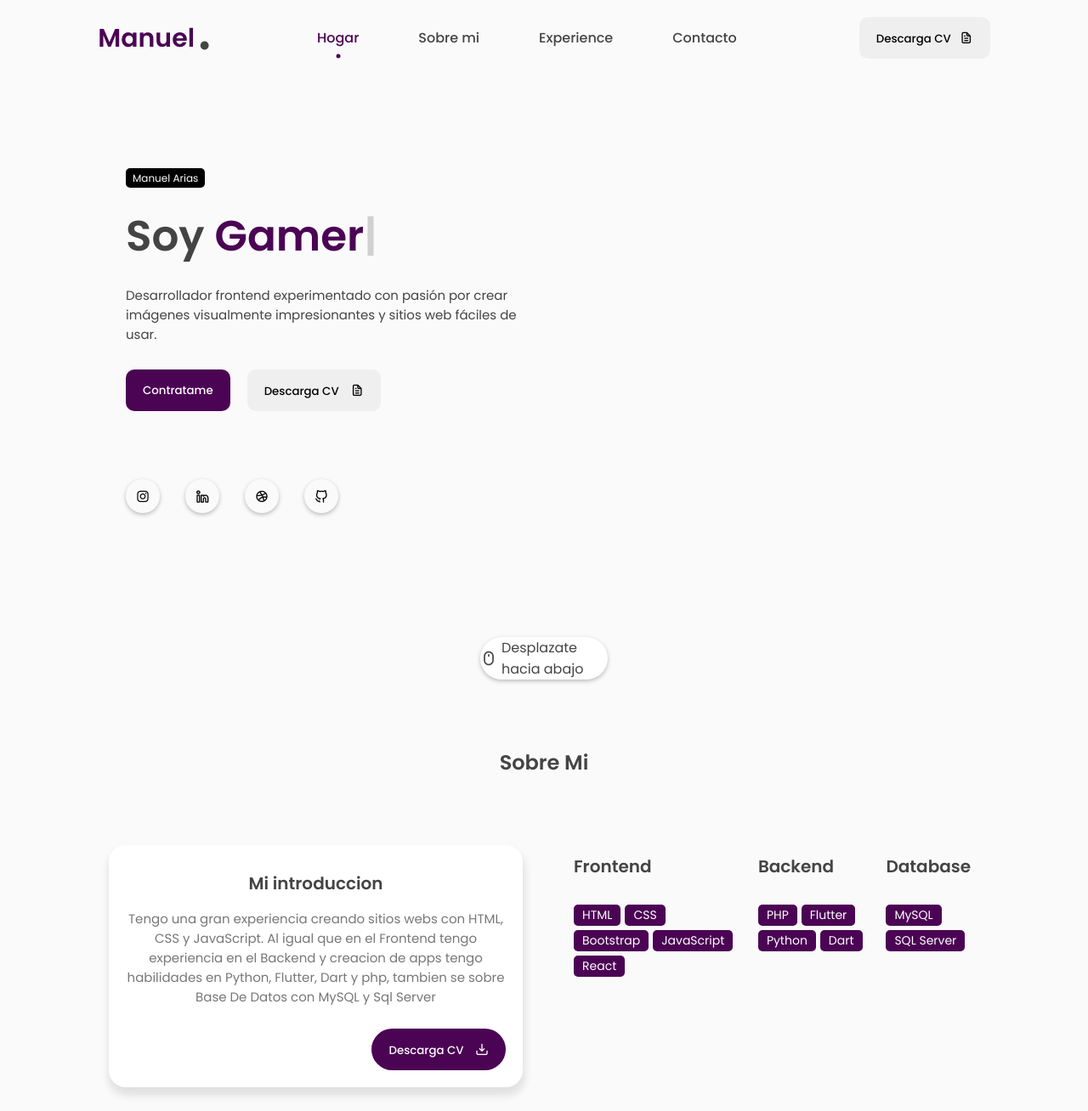
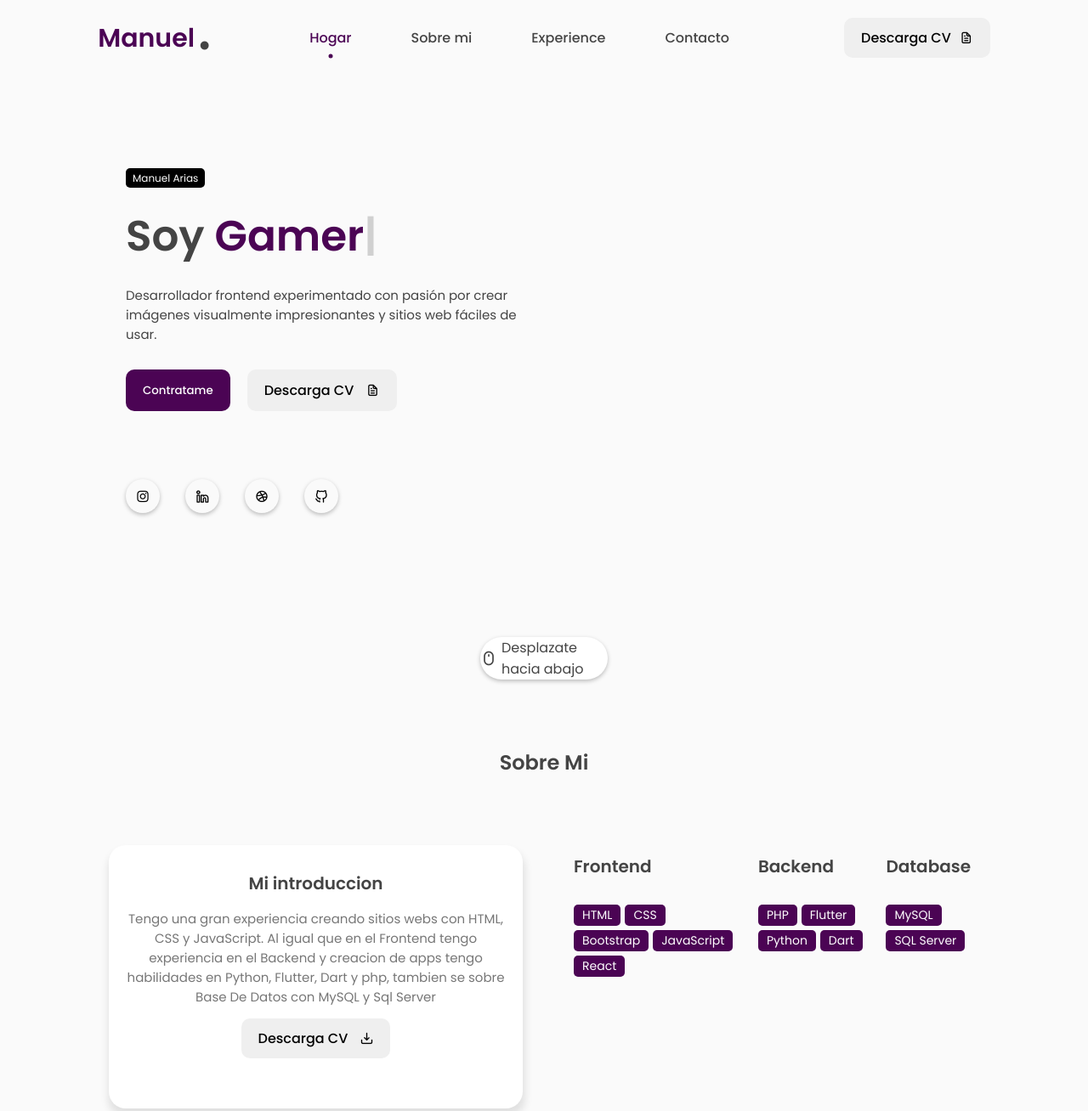
Before and after one commit to notgaabo/Mi-portafolio, a plain HTML site: page index.html in a window 1280 px wide. Shown: the top 1308 px of the page at 85% size. Drawn offline with nearby package versions, Linux system fonts and the light colour scheme; no server answers.

Commit message:
Improvement of my portfolio

```diff
--- a/index.html
+++ b/index.html
@@ -10,6 +10,21 @@
     <!-- --------- FAVICON ---------- -->
     <link rel="shortcut icon" href="assets/images/favicon.png" type="image/x-icon">
     <title>Portfolio | Manuel </title>
+    <style>
+        /* Estilos personalizados para los botones de CV */
+        .btn.cv-button {
+            color: #000 !important; /* Texto negro por defecto */
+            transition: color 0.3s ease;
+        }
+
+        .btn.cv-button:hover {
+            color: #fff !important; /* Texto blanco al hacer hover */
+        }
+
+        .btn.cv-button i {
+            color: inherit; /* El icono hereda el color del texto */
+        }
+    </style>
 </head>
 <body>
    <div class="container">
@@ -40,7 +55,7 @@
             </ul>
         </div>
         <div class="nav-button">
-            <button class="btn">Descarga CV<i class="uil uil-file-alt"></i></button>
+            <a href="assets/pdf/cv_manuel_arias.pdf" download class="btn cv-button" style="text-decoration: none;">Descarga CV<i class="uil uil-file-alt"></i></a>
         </div>
         <div class="nav-menu-btn">
             <i class="uil uil-bars" onclick="myMenuFunction()"></i>
@@ -65,7 +80,7 @@
             </div>
             <div class="featured-text-btn">
                 <button class="btn blue-btn">Contratame</button>
-                <button class="btn">Descarga CV <i class="uil uil-file-alt"></i></button>
+                <a href="assets/pdf/cv_manuel_arias.pdf" download class="btn cv-button" style="text-decoration: none;">Descarga CV <i class="uil uil-file-alt"></i></a>
             </div>
             <div class="social_icons">
                 <div class="icon"><i class="uil uil-instagram"></i></div>
@@ -97,7 +112,7 @@
                     </p>
                     <br>
                     <div class="about-btn">
-                        <button class="btn">Descarga CV <i class="uil uil-import"></i></button>
+                        <a href="assets/pdf/cv_manuel_arias.pdf" download class="btn cv-button" style="text-decoration: none;">Descarga CV <i class="uil uil-import"></i></a>
                     </div>
                 </div>
             </div>
@@ -226,7 +241,7 @@
         </div>
     </footer>
     </div>
-<!-- Mantén todo el HTML anterior hasta la sección de scripts, y reemplaza el script personalizado con lo siguiente -->
+
     <!-- ----- TYPING JS Link ----- -->
     <script src="https://unpkg.com/typed.js@2.0.16/dist/typed.umd.js"></script>
     <!-- ----- SCROLL REVEAL JS Link----- -->
```
Also changed, not shown: 1 other file.
